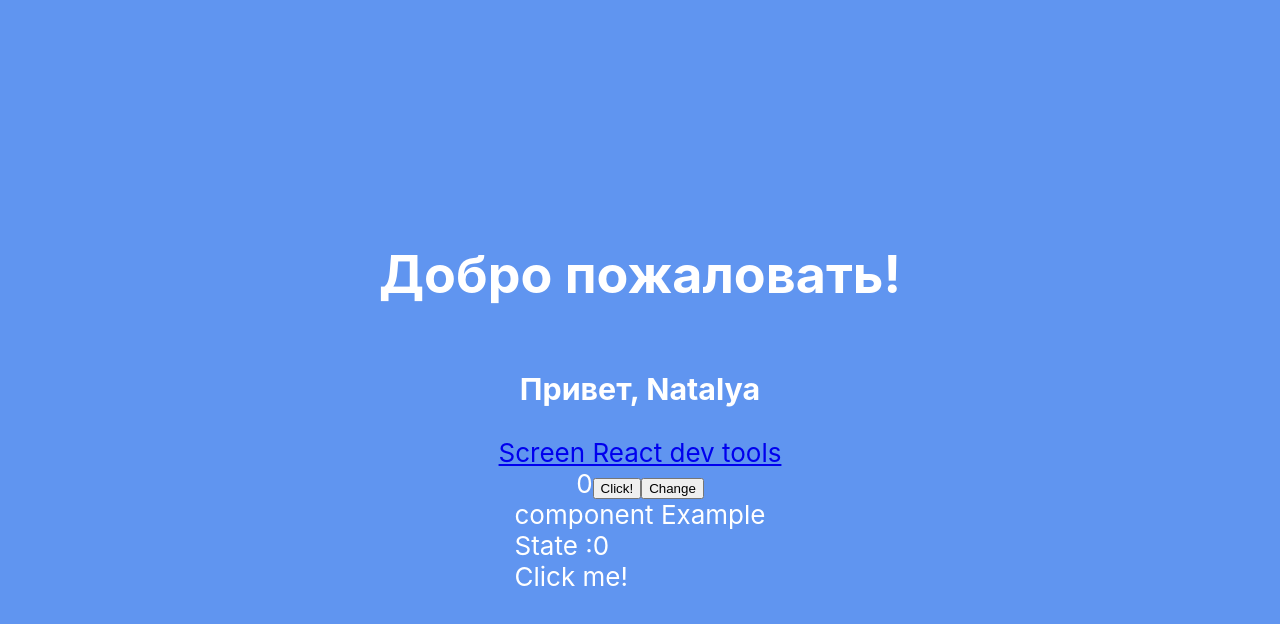
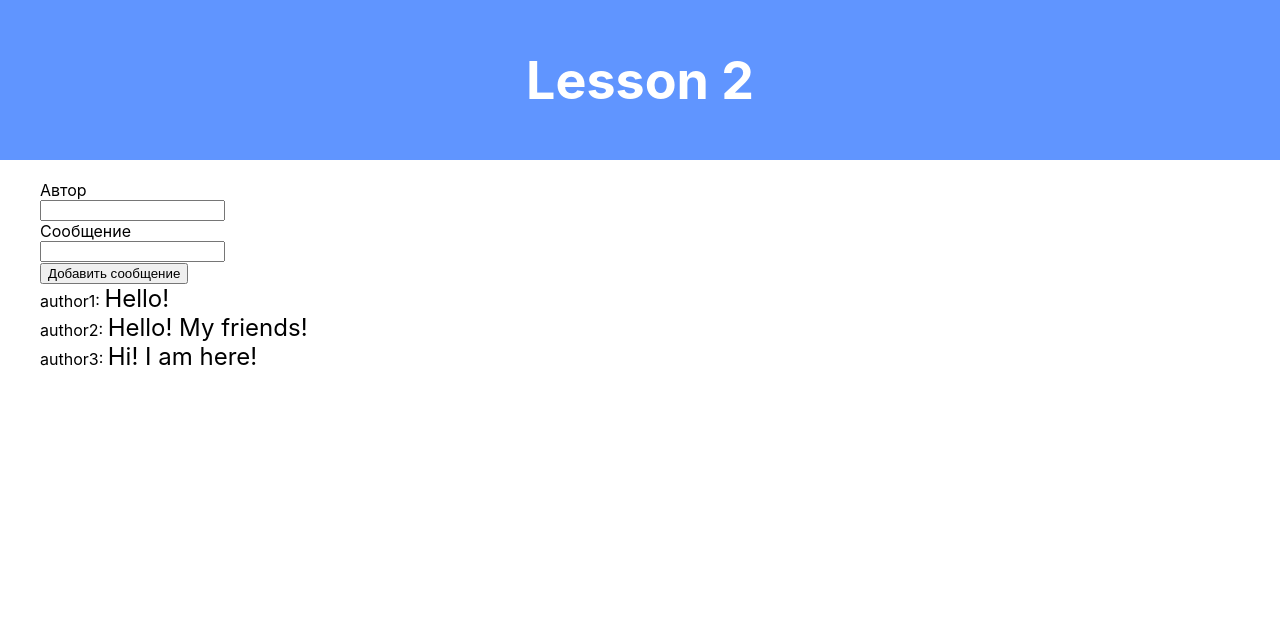
Before and after one commit to hatallika/react, a React (Create React App) app: page / in a window 1280 px wide. Shown: the top 624 px of the page. Built offline with nearby package versions, Linux system fonts and the light colour scheme.

Commit message:
homework lesson2:render messageList

```diff
--- a/src/App.css
+++ b/src/App.css
@@ -12,16 +12,39 @@
     animation: App-logo-spin infinite 20s linear;
   }
 }
-
 .App-header {
   background-color: #6095ff;
-  min-height: 100vh;
+  min-height: 20vh;
   display: flex;
   flex-direction: column;
   align-items: center;
   justify-content: center;
   font-size: calc(10px + 2vmin);
   color: white;
+}
+
+.main {
+  max-width: 1200px;
+  margin: 20px auto;
+}
+.main .input {
+  display: block;
+}
+
+.message {
+  font-size: calc(8px + 2vmin);
+}
+
+.header-red {
+  background-color: darkred;
+}
+
+.header-blue {
+  background-color: #6095f0;
+}
+
+.robot {
+  color: green;
 }
 
 .App-link {
@@ -36,3 +59,5 @@
     transform: rotate(360deg);
   }
 }
+
+/*# sourceMappingURL=App.css.map */
--- a/src/App.js
+++ b/src/App.js
@@ -1,28 +1,76 @@
 import './App.scss';
+import React, {useEffect, useState} from "react";
+import Form from "./Form";
 
-import Message from "./Message";
-import {Counter, Example} from "./Counter";
+function App() {
+    let [messageList, setMessageList] = useState([]);
+    let [robot, setRobot] = useState("");
 
-function App(props) {
+    //Вне ДЗ попробовала использовать useEffect для единоразового рендера списка из хранилища данных.
+    const bdMessage = [
+        {id: 1, author:"author1",message: "Hello!"},
+        {id: 2, author:"author2",message: "Hello! My friends!"},
+        {id: 3, author:"author3",message: "Hi! I am here!"},
+    ];
+    const lastBDAuthor = bdMessage[bdMessage.length - 1].author;
 
-    const name = 'Natalya';
+    useEffect(() => {
+        setMessageList(bdMessage);
+    // eslint-disable-next-line react-hooks/exhaustive-deps
+    }, [] );
+
+    //Задача 3 и 4. Робот отвечает на новое полученное сообщение автора.
+    useEffect(()=>{
+       setTimeout(()=>{
+           botAnswer();
+       }, 3000)
+
+        // eslint-disable-next-line react-hooks/exhaustive-deps
+    },[messageList])
+
+
+    //Задача 2: получим данные списка из формы
+    const getInputMessage = (author, message) => {
+
+        setMessageList(prevState => [...prevState, {
+            id: getLastId(prevState),
+            author: author,
+            message:message
+        }])
+    };
+
+    //Автоинкремент ID
+    function getLastId(array){
+        return array.length ? array[array.length -1].id + 1 : 0
+    }
+
+    function botAnswer(){
+        const lastAuthor = messageList[messageList.length -1];
+
+        if(lastAuthor && lastAuthor.author !== lastBDAuthor){
+           setRobot('Сообщение автора '+ lastAuthor.author +' добавлено')
+        }
+    }
+
     return (
-        <header className={`App-header ${props.showRed ? 'header-red' : 'header-blue'}`}
-                style={{top: props.topPosition || `15px`}}>
-            <h1>Добро пожаловать!</h1>
-            <div>
-                <Message name={name}/>
+        <div>
+            <div className="App-header"><h1>Lesson 2</h1></div>
+            <div className="main">
+                <Form updateCurrentPage = {getInputMessage} />
+                {
+                    messageList.map((message) => (
+                            <div key ={message.id} className="messageItem">
+                                <span className="span_message">{message.author}: </span>
+                                <span className="message">{message.message}</span>
+                            </div>
+                        )
+                    )
+                }
+                {robot && <div className="robot">{robot}</div>}
             </div>
-            <div className="screen">
-                <a href="./img/react_dev_tools.png"  target="_blank">Screen React dev tools</a>
-            </div>
-            <div>
-                <Counter hugeArray ={[1, 2]}/>
-            </div>
-            <div>
-                <Example name = {name}/>
-            </div>
-        </header>
+
+        </div>
+
   );
 }
 
--- a/src/App.scss
+++ b/src/App.scss
@@ -15,13 +15,28 @@
 
 .App-header {
   background-color: #6095ff;
-  min-height: 100vh;
+  min-height: 20vh;
   display: flex;
   flex-direction: column;
   align-items: center;
   justify-content: center;
   font-size: calc(10px + 2vmin);
   color: white;
+
+}
+.main{
+  max-width: 1200px;
+  margin: 20px auto;
+  .input {
+    display: block;
+  }
+}
+
+.span_message {
+
+}
+.message {
+  font-size: calc(8px + 2vmin); ;
 }
 
 .header-red {
@@ -29,6 +44,9 @@
 }
 .header-blue{
   background-color: #6095f0;
+}
+.robot {
+  color: green;
 }
 
 .App-link {
--- /dev/null
+++ b/src/Form.js
@@ -0,0 +1,26 @@
+import React, {useState} from 'react';
+
+function Form(props) {
+    const [author, setAuthor] = useState('');
+    const [message, setMessage] = useState('');
+
+    const sendValue = (e)=>{
+        e.preventDefault();
+        props.updateCurrentPage(author, message);
+    };
+
+    return (
+        <form onSubmit={sendValue}>
+            <label htmlFor="author" className="label">Автор</label>
+            <input id="author"  className="input" type="text" value={author} onChange={(e)=> setAuthor(e.target.value)}/>
+            <label htmlFor="message" className="label">Сообщение</label>
+            <input id="message"  className="input" type="text" value={message} onChange={(e) =>setMessage(e.target.value)}/>
+            <button className="button" type='submit'>Добавить сообщение</button>
+        </form>
+    );
+
+}
+
+
+
+export default Form;
--- a/src/Message.js
+++ /dev/null
@@ -1,9 +0,0 @@
-import React from 'react';
-
-function Message({name}) {
-    console.log(name);
-    return (
-        <h3> Привет, {name} </h3>
-    );
-}
-export default Message;
```
Also changed, not shown: 1 other file (tests, documents, lock files or other folders).
